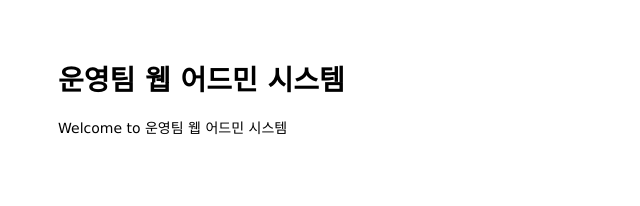
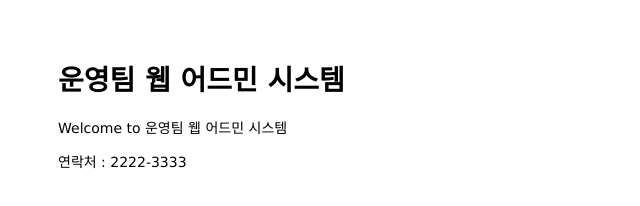
Before and after one commit to Choi-Youngsoo/MasteringGitHub, a website: page public/index.html in a window 1280 px wide. Shown: the whole page, without its empty margins (0-640 px from the left). Drawn offline with Linux system fonts and the light colour scheme.

Commit message:
Add hotline to main page

```diff
--- a/public/index.html
+++ b/public/index.html
@@ -10,4 +10,8 @@
   <p>Welcome to 운영팀 웹 어드민 시스템</p>
 </body>
 
+<footer>
+  <p>연락처 : 2222-3333</p>
+</footer>
+
 </html>
```
